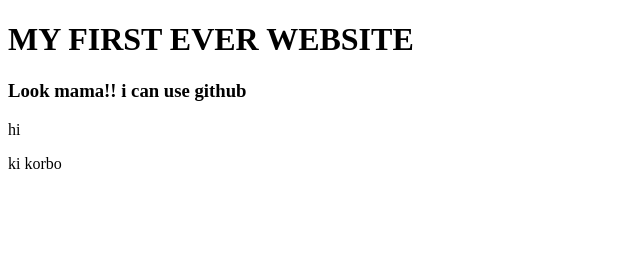
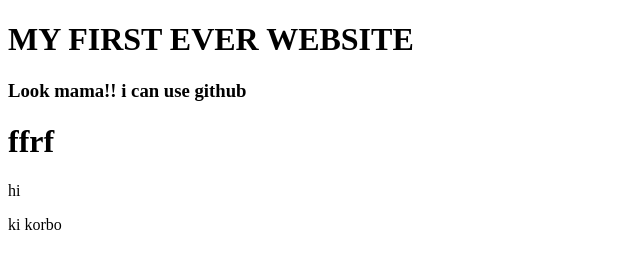
Before and after one commit to mjrafi01/MyFirstWebsite, a plain HTML site: page index.html in a window 1280 px wide. Shown: the whole page, without its empty margins (0-640 px from the left). Drawn offline with Linux system fonts and the light colour scheme.

Commit message:
habijabi

```diff
--- a/index.html
+++ b/index.html
@@ -8,6 +8,7 @@
 <body>
     <h1>MY FIRST EVER WEBSITE</h1>
     <h3>Look mama!! i can use github</h3>
+    <h1>ffrf</h1>
     <p>hi</p>
 
     <p>ki korbo</p>
```
